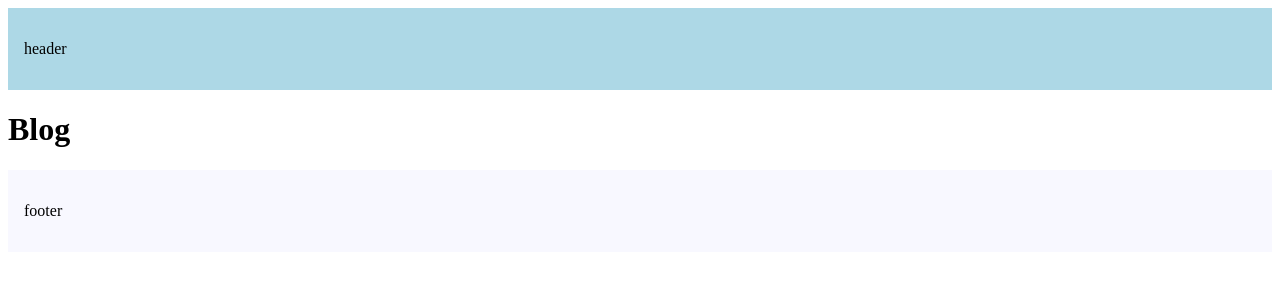
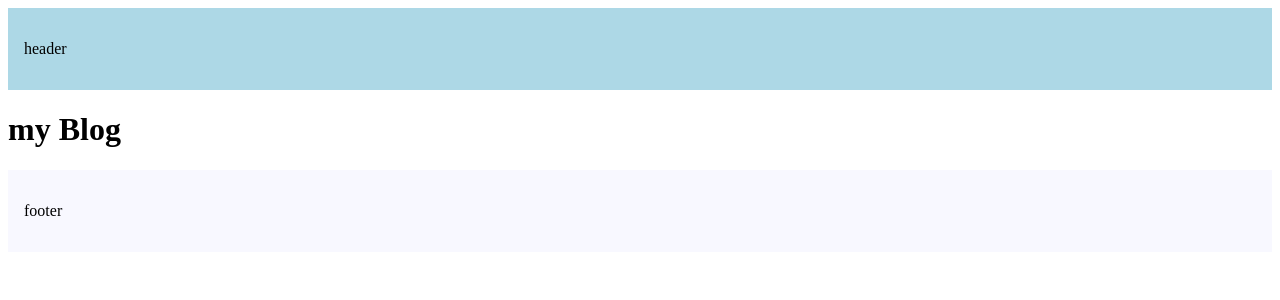
Before and after one commit to yared2124/next.js-Tutorials, a Next.js app: page /blog in a window 1280 px wide. Shown: the top 300 px of the page. Built offline with nearby package versions, Linux system fonts and the light colour scheme.

Commit message:
metadata added

```diff
--- a/src/app/blog/page.tsx
+++ b/src/app/blog/page.tsx
@@ -1,3 +1,9 @@
+import {Metadata} from "next"
+
+export const metadata: Metadata = {
+  title: "blog",
+  }
+
 export default function BlogPage() {
-    return <h1>Blog</h1>
+    return <h1>my Blog</h1>
 }
```
